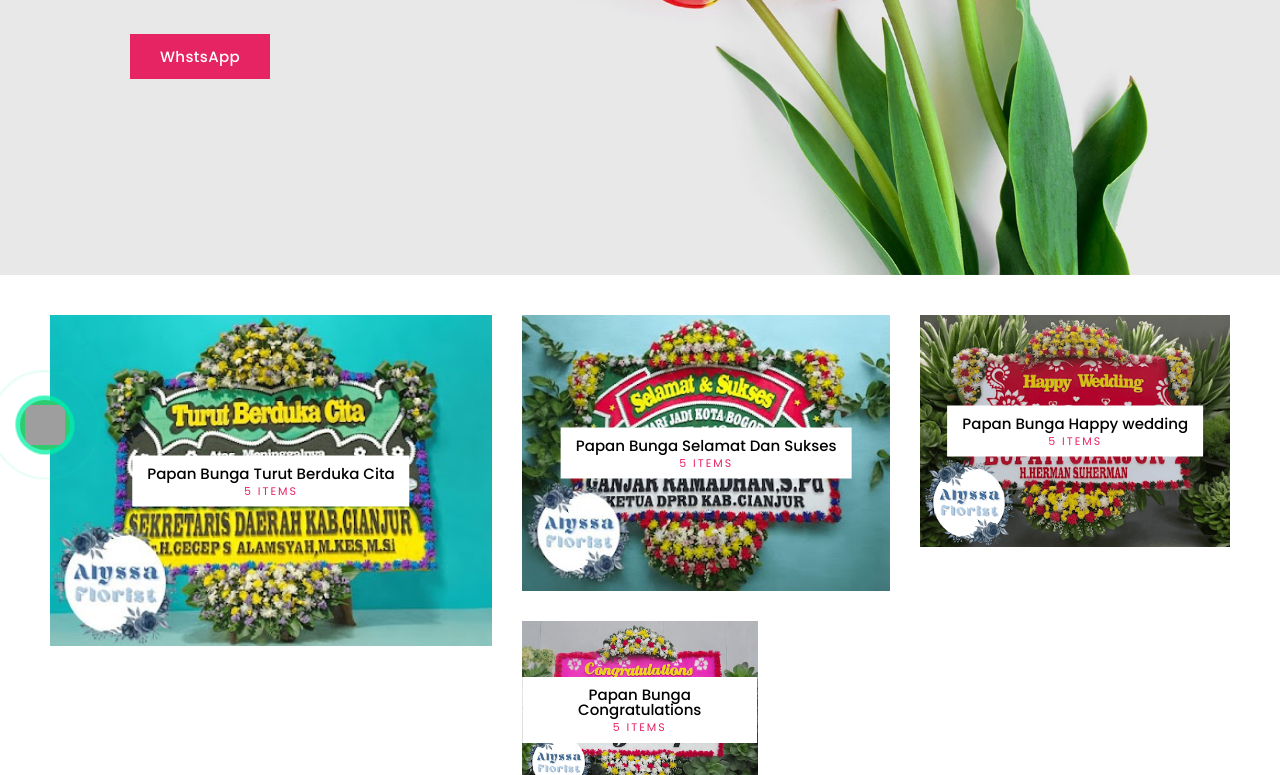
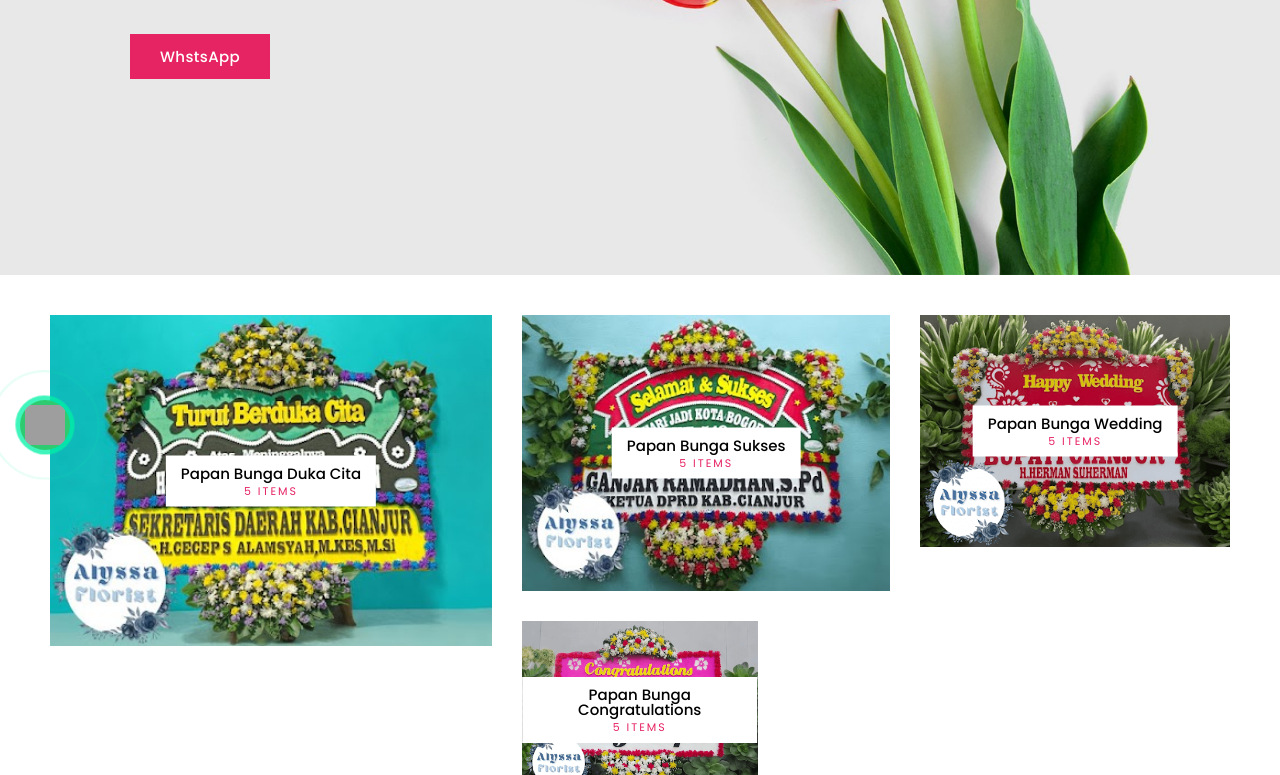
Before and after one commit to nixy-pro/testingalyssa, a plain HTML site: page index.html in a window 1280 px wide. Shown: the part 325-1100 px from the top of the page. Drawn offline with Linux system fonts and the light colour scheme; grey boxes are pictures that could not be loaded.

Commit message:
Update index.html

```diff
--- a/index.html
+++ b/index.html
@@ -440,7 +440,7 @@
                     <div class="categories-img mb-30">
                         <a href="www.slyssaflorist.com/turut-berduka-cita"><img src="alyssa/dukacita.jpg" alt="Alyssa Florist"></a>
                         <div class="categories-content">
-                            <h3>Papan Bunga Turut Berduka Cita</h3>
+                            <h3>Papan Bunga Duka Cita</h3>
                             <h4>5 items</h4>
                         </div>
                     </div>
@@ -451,7 +451,7 @@
                             <div class="categories-img mb-30">
                                 <a href="#"><img src="alyssa/sukses.jpg" alt="Alyssa Florist"></a>
                                 <div class="categories-content">
-                                    <h3>Papan Bunga Selamat Dan Sukses</h3>
+                                    <h3>Papan Bunga Sukses</h3>
                                     <h4>5 items</h4>
                                 </div>
                             </div>
@@ -460,7 +460,7 @@
                             <div class="categories-img mb-30">
                                 <a href="#"><img src="alyssa/happy.png" alt="Alyssa Florist"></a>
                                 <div class="categories-content">
-                                    <h3>Papan Bunga Happy wedding</h3>
+                                    <h3>Papan Bunga Wedding</h3>
                                     <h4>5 items</h4>
                                 </div>
                             </div>
```
